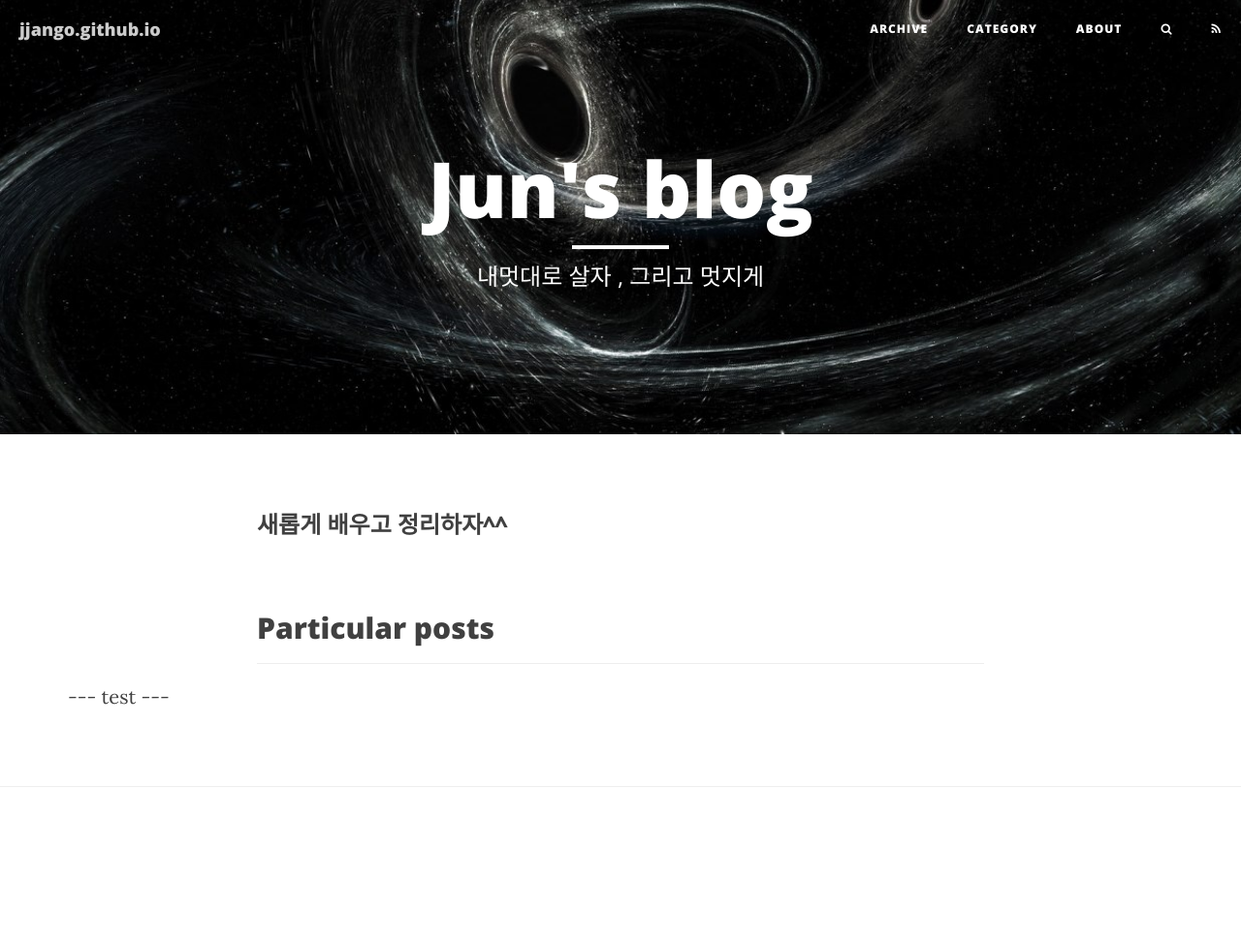
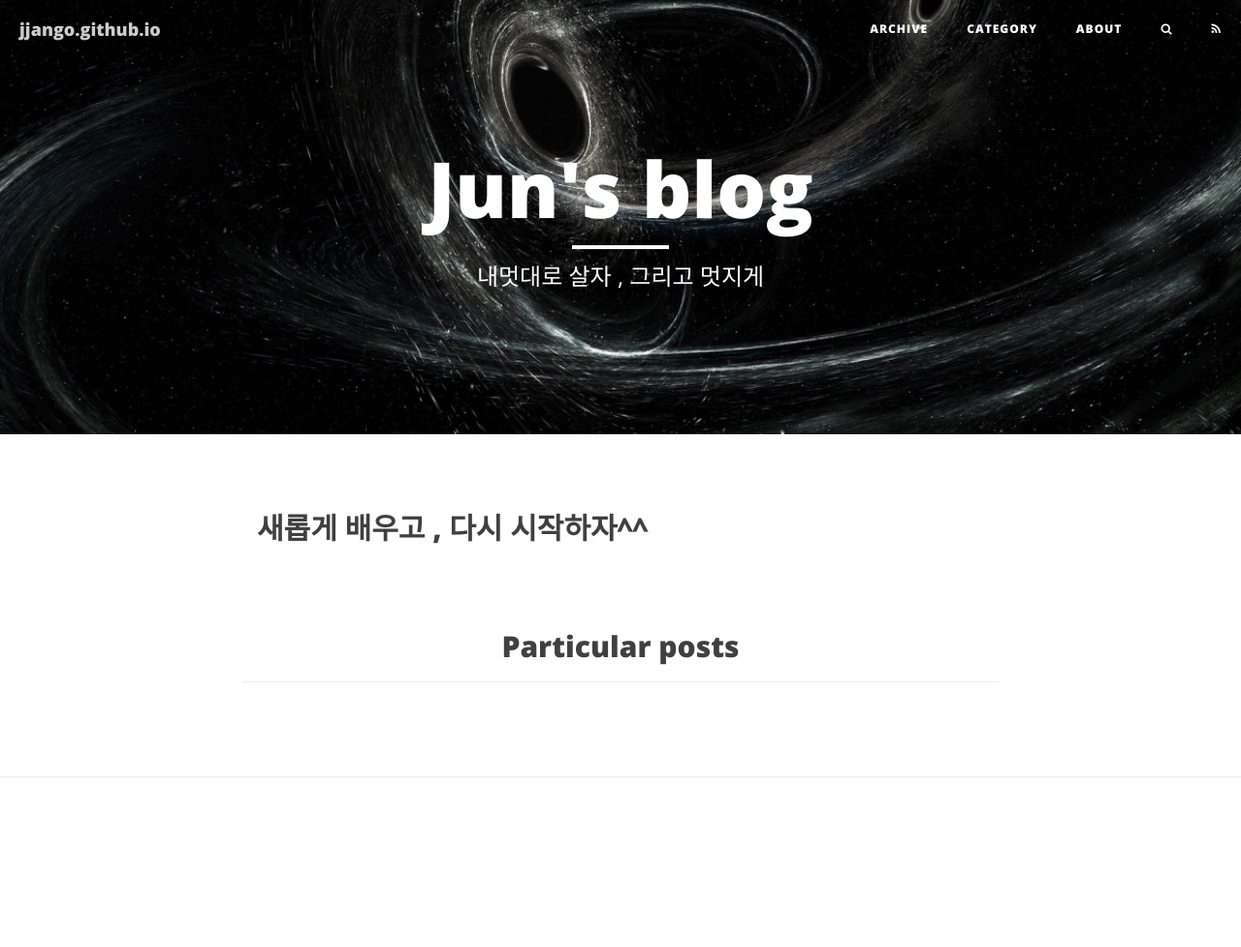
Before and after one commit to jjango/jjango.github.io, a Jekyll site: the page built from index.html, in a window 1280 px wide. Shown: the whole page at 97% size. Built offline with Jekyll 4.4.1, drawn with Linux system fonts in a browser that asks for light colours; nearby versions of some CDN libraries.

Commit message:
upload index

```diff
--- a/index.html
+++ b/index.html
@@ -7,18 +7,23 @@ description: "내멋대로 살자 , 그리고 멋지게"
 
 <!-- About Content -->
 <section id="about">
-	<div></div>
+	<div>
 		<p>
-		    <h3>       새롭게 배우고 정리하자^^<h3><br>
+			<h2>새롭게 배우고 , 다시 시작하자^^</h2><br>
 		</p>
+		</p>
+	</div>
+</section>
+<!-- Portfolio Grid Section -->
+<section id="portfolio">
+	<div class="row">
+		<div class="text-center">
 			<h2> Particular posts </h2>
 			<hr>
 		</div>
 	</div>
----
-test
----
-	<div class="row">
+
+ 	<div class="row">
 		{% for item in site.portfolio %}
 		<div class="col-sm-4 portfolio-item">
 			<a href="#{{ item.anchor }}" class="portfolio-link" data-keyboard="true" data-toggle="modal">
@@ -29,7 +34,7 @@ test
 						Category: {{ item.category }}
 					</div>
 				</div>
-				<img src="{{ item.image }}" class="img-responsive" class="img-centered" alt="">
+				<img src="{{ item.image }}" class="img-responsive" alt="">
 			</a>
 		</div>
 		{% endfor %}
```
Also changed, not shown: other parts of index.html (+0 -9 lines).
